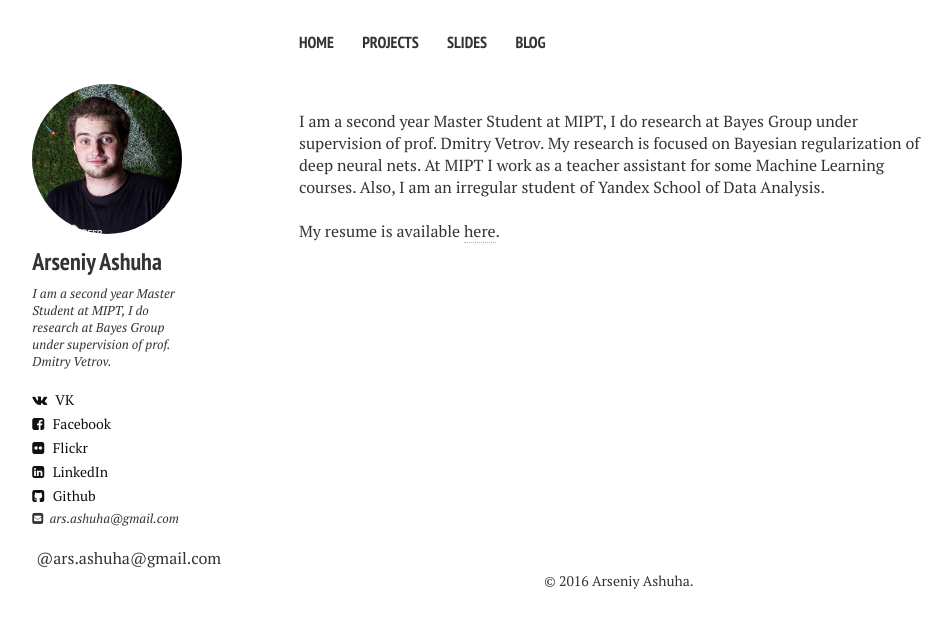
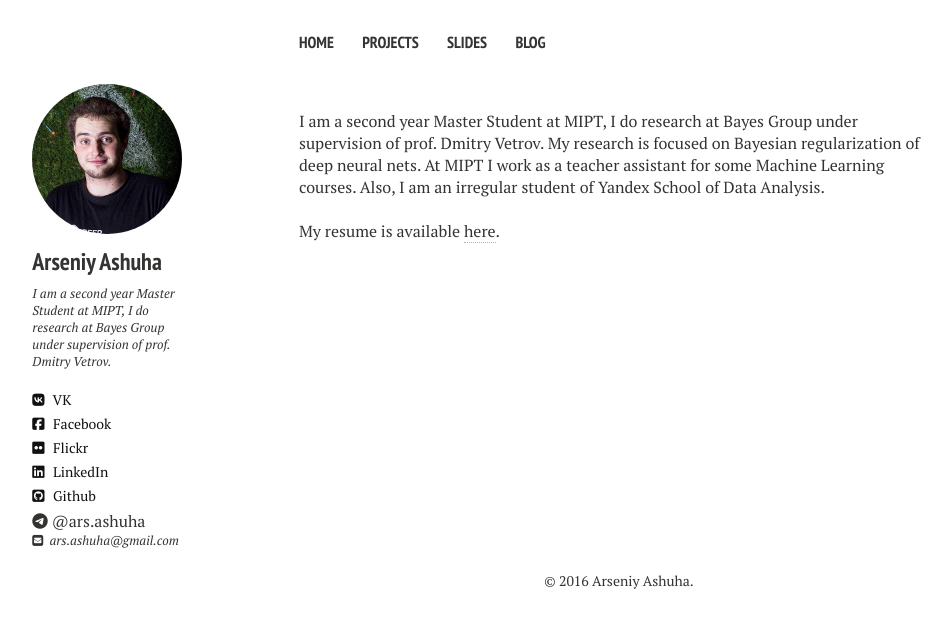
Before and after one commit to senya-ashukha/senya-ashukha.github.io, a Jekyll site: the page built from index.md, in a window 1280 px wide. Shown: the top 628 px of the page, without its empty margins (21-973 px from the left). Built offline with Jekyll 4.4.1, drawn with Linux system fonts in a browser that asks for light colours; nearby versions of some CDN libraries.

```diff
--- a/_includes/_author-bio.html
+++ b/_includes/_author-bio.html
@@ -13,5 +13,5 @@
 {% if site.owner.flickr %}<a href="https://www.flickr.com/photos/{{ site.owner.flickr }}" class="author-social" target="_blank"><i class="fa fa-flickr" ></i> Flickr</a>{% endif %}
 {% if site.owner.linkedin %}<a href="http://linkedin.com/in/{{ site.owner.linkedin }}" class="author-social" target="_blank"><i class="fa fa-linkedin-square"></i> LinkedIn</a>{% endif %}
 {% if site.owner.github %}<a href="http://github.com/{{ site.owner.github }}" class="author-social" target="_blank"><i class="fa fa-github-square"></i> Github</a>{% endif %}
+{% if site.owner.telegram %}<i class="fa fa-telegram"></i> @{{ site.owner.telegram }}</a>{% endif %}
 {% if site.owner.email %}<p><i class="fa fa-envelope-square"></i>&nbsp; {{ site.owner.email }}</p>{% endif %}
-{% if site.owner.telegram %}<i class="fa fa-telegram"></i> @{{ site.owner.email }}</a>{% endif %}
--- a/_layouts/home.html
+++ b/_layouts/home.html
@@ -1,4 +1,6 @@
 <!doctype html>
+
+<script src="https://use.fontawesome.com/7d4b975f04.js"></script>
 <!--[if lt IE 7]><html class="no-js lt-ie9 lt-ie8 lt-ie7" lang="en"> <![endif]-->
 <!--[if (IE 7)&!(IEMobile)]><html class="no-js lt-ie9 lt-ie8" lang="en"><![endif]-->
 <!--[if (IE 8)&!(IEMobile)]><html class="no-js lt-ie9" lang="en"><![endif]-->
```
Also changed, not shown: 2 other files.
